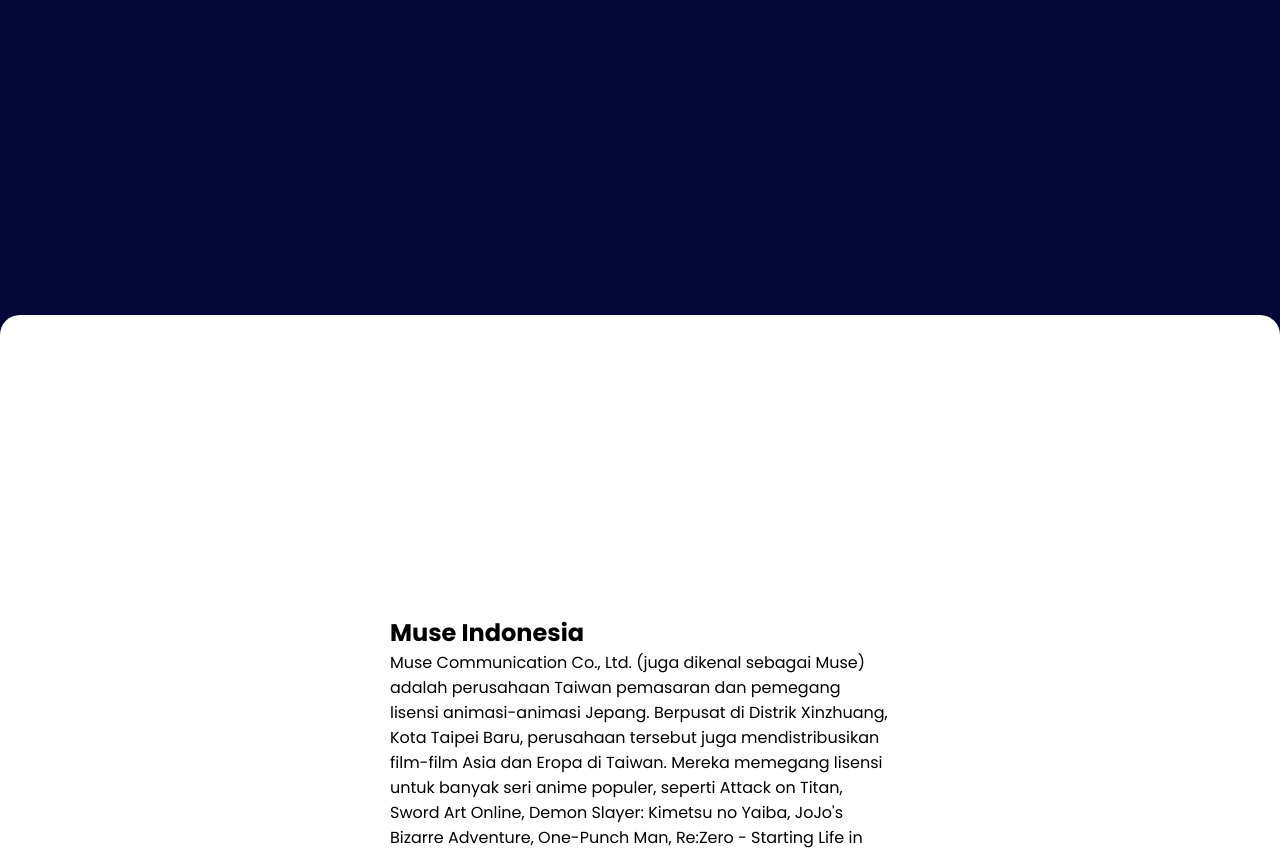
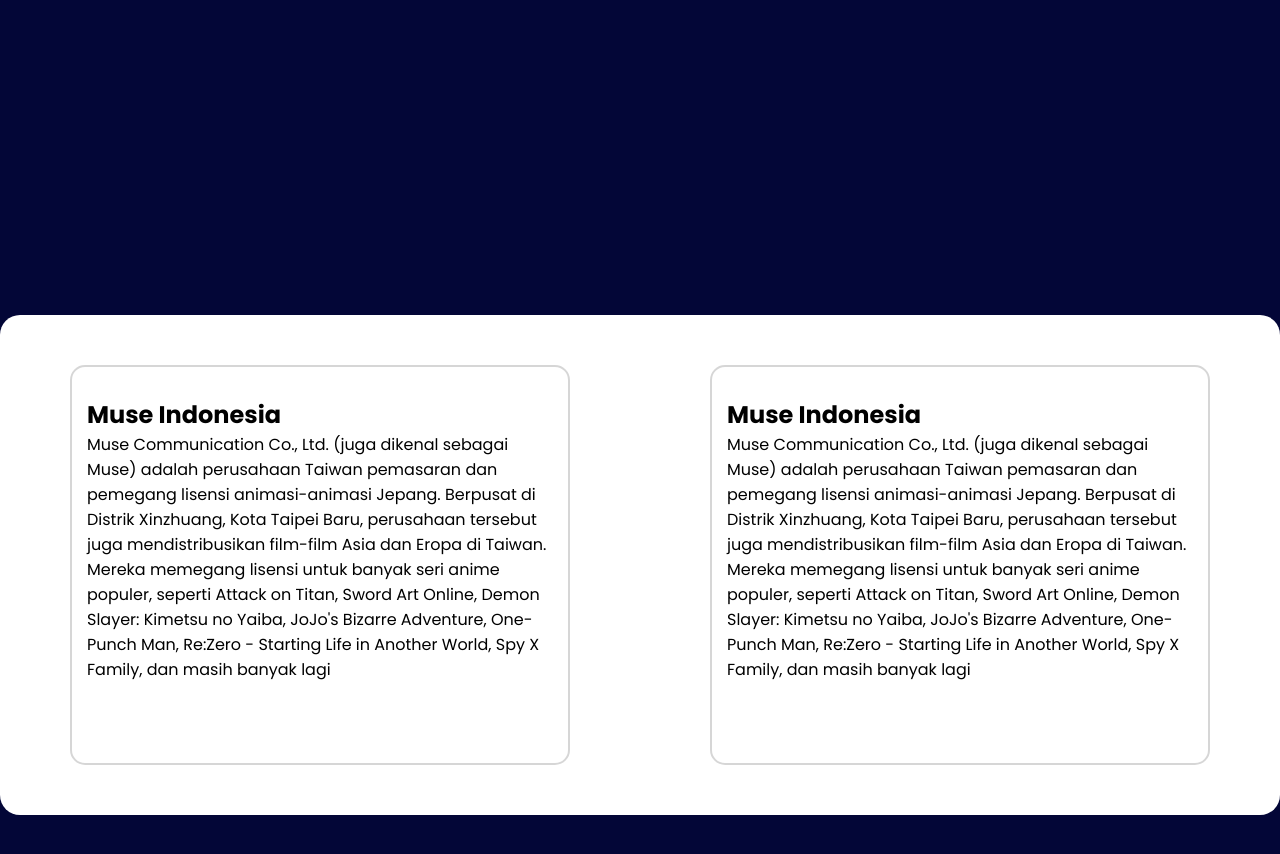
Before and after one commit to veilchrome/master-project, a plain HTML site: page landingpage-02/index.html in a window 1280 px wide. Shown: the part 85-939 px from the top of the page. After the commit the page ends 900 px from the top, so only its background shows below. Drawn offline with Linux system fonts and the light colour scheme.

Commit message:
Center Elemen Div

```diff
--- a/landingpage-02/index.html
+++ b/landingpage-02/index.html
@@ -42,6 +42,8 @@
 					JoJo's Bizarre Adventure, One-Punch Man, Re:Zero - Starting Life in
 					Another World, Spy X Family, dan masih banyak lagi
 				</p>
+			</div>
+			<div class="wrapper2">
 				<h2>Muse Indonesia</h2>
 				<p>
 					Muse Communication Co., Ltd. (juga dikenal sebagai Muse) adalah
--- a/landingpage-02/style.css
+++ b/landingpage-02/style.css
@@ -53,15 +53,28 @@ nav {
 .container {
     font-weight: 400;
     display: flex;
-    width: 100%;
-    height: 100vh;
-    justify-content: center;
+    flex-direction: row;
+    width: 1280px;
+    height: 500px;
+    align-items: center;
+    justify-content: space-around; /* Center horizontally */
+    margin: 0 auto; /* Center horizontally using margin auto */
     background-color: #fff;
-    align-items: center;
     border-radius: 20px;
 }
 
+
 .wrapper {
+    padding: 30px 15px;
+    border: 2px solid rgba(0, 0, 0, 0.16);
+    border-radius: 15px;
     width: 500px;
-    height: 200px;
+    height: 400px;
 }
+.wrapper2 {
+    padding: 30px 15px;
+    border: 2px solid rgba(0, 0, 0, 0.16);
+    border-radius: 15px;
+    width: 500px;
+    height: 400px;
+}
```
